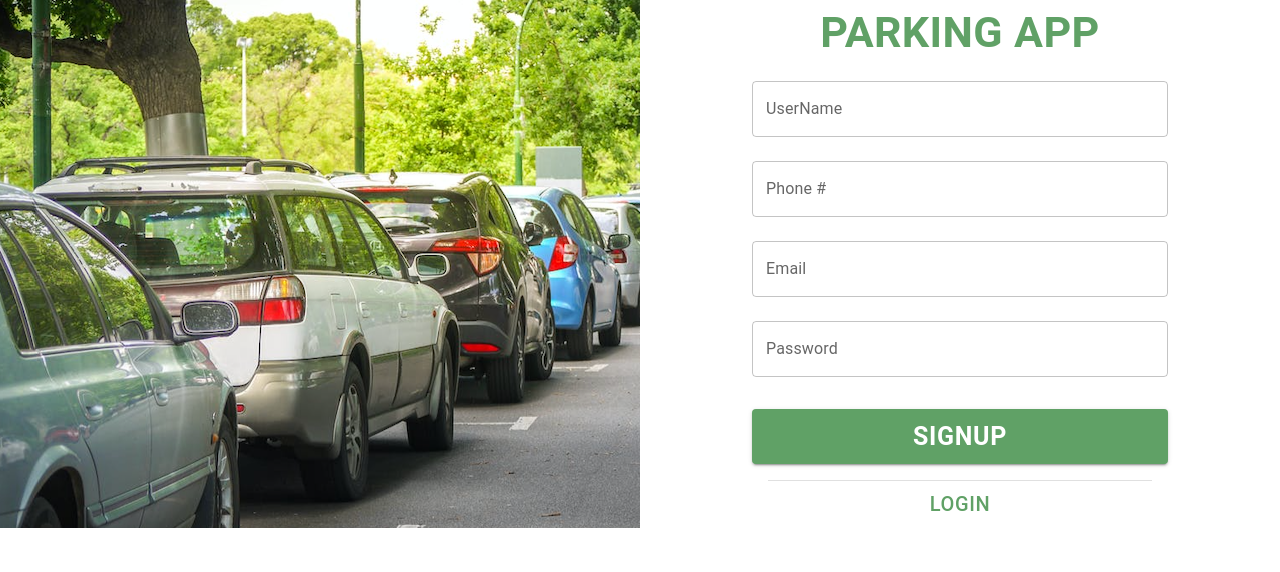
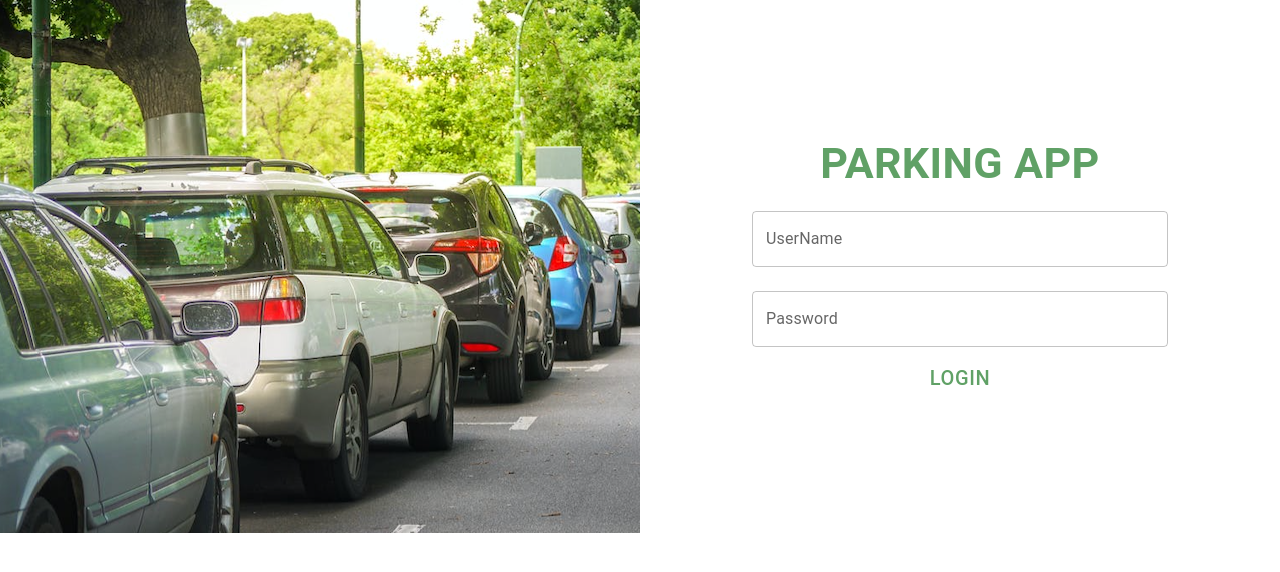
Before and after one commit to WaichungLing/ParkingApp, a React (Create React App) app: page / in a window 1280 px wide. Both pictures are taken after a click on the button "LOGIN". Shown: the top 572 px of the page. Built offline with nearby package versions, Linux system fonts and the light colour scheme.

Commit message:
split signup and login parts

```diff
--- a/src/Pages/Login.js
+++ b/src/Pages/Login.js
@@ -16,7 +16,7 @@ function Login() {
 	const styles = {
 		paperContainer: {
 			backgroundImage: `url(${Image})`,
-			height: "100%",
+			height: "400pt",
 			width: "100%",
 		},
 		text: {
@@ -51,6 +51,11 @@ function Login() {
 	const [Email, setEmail] = useState('');
 	const [Password, setPassword] = useState('');
 
+	function handleClick() {
+		document.getElementById("signup").style.display = 'none';
+		document.getElementById("login").style.visibility = 'visible';
+	}
+
 	return (
 		<ThemeProvider theme={theme}>
 			<Grid container>
@@ -59,7 +64,7 @@ function Login() {
 				</Grid>
 				<Grid item xs={6} sm={6} md={6} container style={styles.loginGrid}>
 					<Typography style={styles.text} component="h1">PARKING APP</Typography>
-					<Box style={styles.inputSet}>
+					<Box style={styles.inputSet} id="signup">
 						<TextField id="username"
 											 label="UserName"
 											 value={UserName}
@@ -90,12 +95,29 @@ function Login() {
 						</TextField>
 						<Button style={styles.signupButton} type="submit" variant="contained" sx={{mt: 3, mb: 2}}>SIGNUP</Button>
 						<Divider variant="middle" />
-						<Button style={styles.loginButton} type="submit" variant="text"> LOGIN</Button>
+						<Button style={styles.loginButton} type="submit" variant="text" onClick={handleClick}> LOGIN</Button>
 					</Box>
+					<Box style={styles.inputSet} sx={{ visibility: 'hidden' }} id="login">
+						<TextField id="username"
+											label="UserName"
+											value={UserName}
+											variant="outlined"
+											margin="normal"
+											onChange={(e) => setUserName(e.target.value)}>
+						</TextField>
+						<TextField id="password"
+											label="Password"
+											value={Password}
+											variant="outlined"
+											margin="normal"
+											onChange={(e) => setPassword(e.target.value)}>
+						</TextField>
+					<Button style={styles.loginButton} type="submit" variant="text"> LOGIN</Button>
+				</Box>
 				</Grid>
 			</Grid>
 		</ThemeProvider>
 	);
 }
 
-  export default Login;
+export default Login;
```
